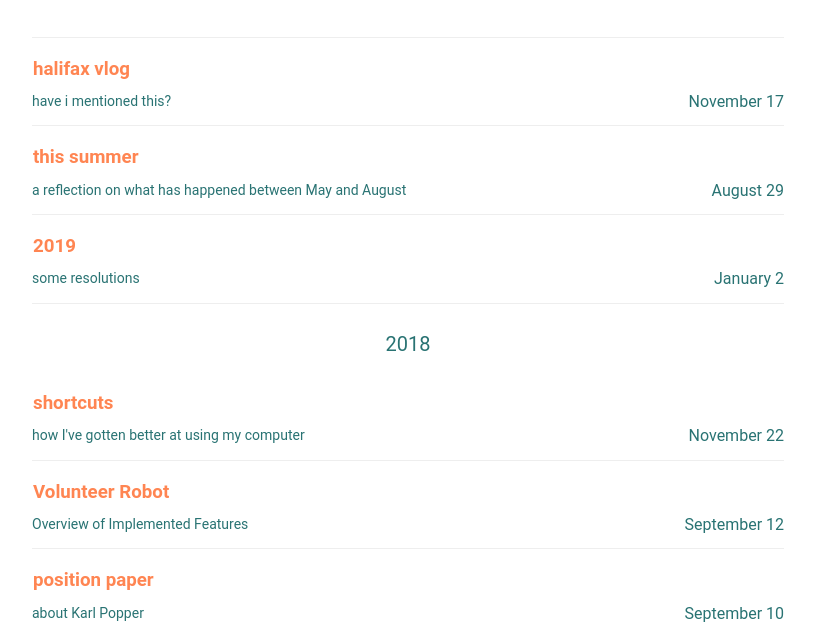
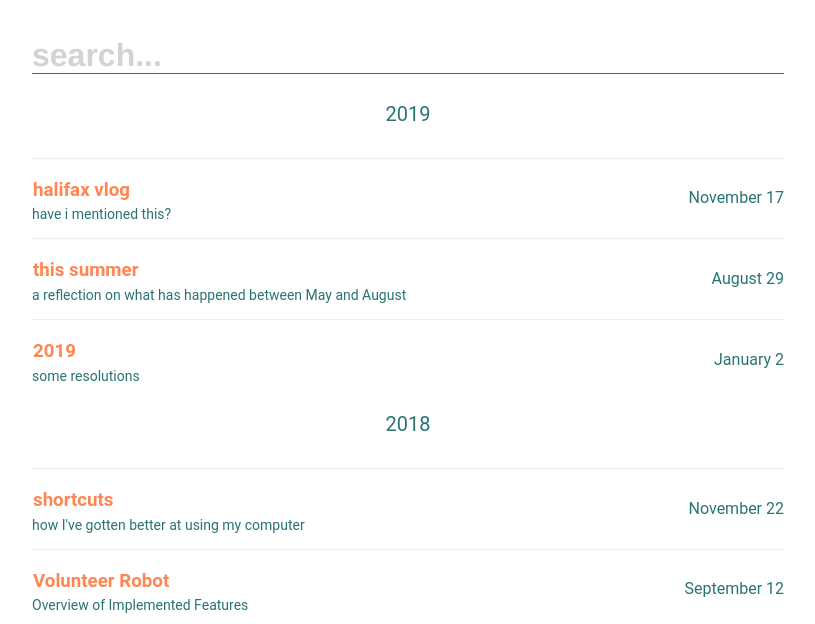
Before and after one commit to iamkahvi/gatsby-blog, a Gatsby site: page / in a window 1280 px wide. Shown: the part 195-819 px from the top of the page, without its empty margins (232-1047 px from the left). Built offline with nearby package versions, Linux system fonts and the light colour scheme; Gatsby itself is replaced by a stand-in of ours.

Commit message:
KP: Adding search function to homepage

```diff
--- a/package.json
+++ b/package.json
@@ -1,9 +1,8 @@
 {
-  "name": "gatsby-starter-blog",
+  "name": "kahvis-blog",
   "private": true,
-  "description": "A starter for a blog powered by Gatsby and Markdown",
   "version": "0.1.0",
-  "author": "Kyle Mathews <mathews.kyle@gmail.com>",
+  "author": "Kahvi Patel",
   "bugs": {
     "url": "https://github.com/gatsbyjs/gatsby/issues"
   },
@@ -24,7 +23,6 @@
     "gatsby-remark-smartypants": "^2.0.9",
     "gatsby-source-filesystem": "^2.0.43",
     "gatsby-transformer-remark": "^2.3.12",
-    "gatsby-transformer-sharp": "^2.1.21",
     "node-sass": "^4.12.0",
     "prismjs": "^1.16.0",
     "react": "^16.8.6",
--- a/src/pages/index.js
+++ b/src/pages/index.js
@@ -1,39 +1,53 @@
-import React from "react"
+import React, { useState } from "react"
 import { Link, graphql } from "gatsby"
 
 // import Bio from "../components/bio"
 import Layout from "../components/layout"
 import SEO from "../components/seo"
 
-class BlogIndex extends React.Component {
-  render() {
-    const { data } = this.props
+const BlogIndex = ({ data, location }) => {
+  const [search, setSearch] = useState("")
+
   const siteTitle = data.site.siteMetadata.title
   const posts = data.allMarkdownRemark.edges
   const description = data.site.siteMetadata.description
 
   return (
-      <Layout
-        location={this.props.location}
-        title={siteTitle}
-        description={description}
-      >
+    <Layout location={location} title={siteTitle} description={description}>
+      <input
+        onChange={e => setSearch(e.target.value)}
+        placeholder="search..."
+        value={search}
+        default=""
+        id="home"
+      />
       <SEO title={siteTitle} />
 
-        {posts.map(edge => {
+      {posts
+        .filter(
+          edge =>
+            edge.node.frontmatter.title
+              .toLowerCase()
+              .includes(search.toLowerCase()) || search === ""
+        )
+        .map((edge, i) => {
           const { node, previous } = edge
           const title = node.frontmatter.title || node.fields.slug
           const previousPost = previous ? previous : node
           const currYear = node.frontmatter.date.split(" ").pop()
           const previousYear = previousPost.frontmatter.date.split(" ").pop()
-          const yearHeader = currYear !== previousYear ? true : false
+          const yearHeader = i == 0 || currYear !== previousYear ? true : false
 
           return (
-            <div className="pv3 bt b--light-gray" key={node.fields.slug}>
+            <>
               {yearHeader && (
                 <h1 className="roboto f4 fw4 tc faded-blue mb4">{currYear}</h1>
               )}
-              <h3 className="mt0 mb2 ">
+              <div
+                className="pv3 bt b--light-gray flex items-center justify-between"
+                key={node.fields.slug}
+              >
+                <h3 className="mv0">
                   <Link
                     style={{ boxShadow: `none` }}
                     className="alink roboto b faded-orange"
@@ -41,22 +55,22 @@ class BlogIndex extends React.Component {
                   >
                     {title}
                   </Link>
-              </h3>
-              <small className="f5 roboto faded-blue fr mb3">
-                {node.frontmatter.date.split(",")[0]}
-              </small>
                   <p
                     dangerouslySetInnerHTML={{
                       __html: node.frontmatter.description || node.excerpt,
                     }}
-                className="f6 roboto faded-blue"
+                    className="f6 fw4 roboto faded-blue"
                   />
+                </h3>
+                <small className="f5 roboto faded-blue fr">
+                  {node.frontmatter.date.split(",")[0]}
+                </small>
               </div>
+            </>
           )
         })}
     </Layout>
   )
-  }
 }
 
 export default BlogIndex
--- a/src/styles/style.scss
+++ b/src/styles/style.scss
@@ -73,3 +73,39 @@ h6 {
     font-weight: 400;
     color: $c-base__02;
 }
+
+input {
+  -webkit-transition: font-size 0.05s;
+  /* For Safari 3.1 to 6.0 */
+  transition: font-size 0.05s;
+  font-family: Helvetica, sans-serif;
+  font-weight: bold;
+  border: none;
+  font-size: 2em;
+  border-bottom: 1px solid $c-base__02;
+  color: $c-accent__blue;
+  &#home {
+    background: rgba(76, 175, 80, 0);
+    font-size: 2em;
+  }
+  &#book-list {
+    background: rgba(76, 175, 80, 0);
+    font-size: 1em;
+  }
+  margin-bottom: 15px;
+  width: 100%;
+  outline: none;
+}
+
+input:focus {
+  &#home {
+    font-size: 5em;
+  }
+  &#book-list {
+    font-size: 2em;
+  }
+}
+
+input::placeholder {
+  color: lightgrey;
+}
```
Lines whose indentation alone changed are shown as unchanged.
